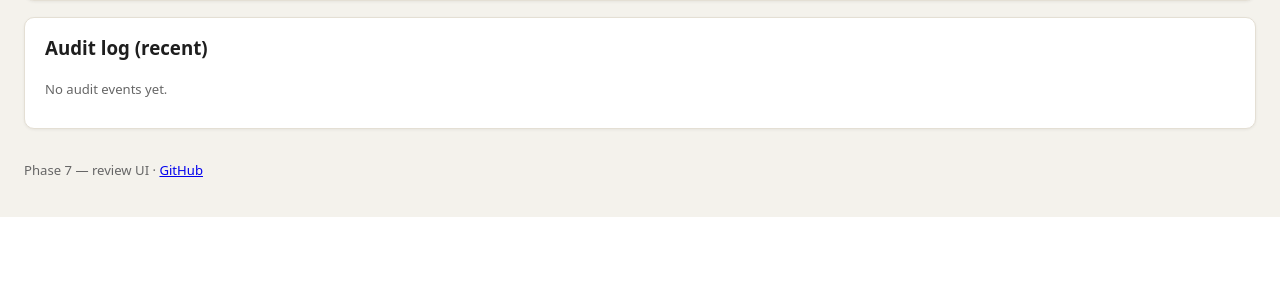
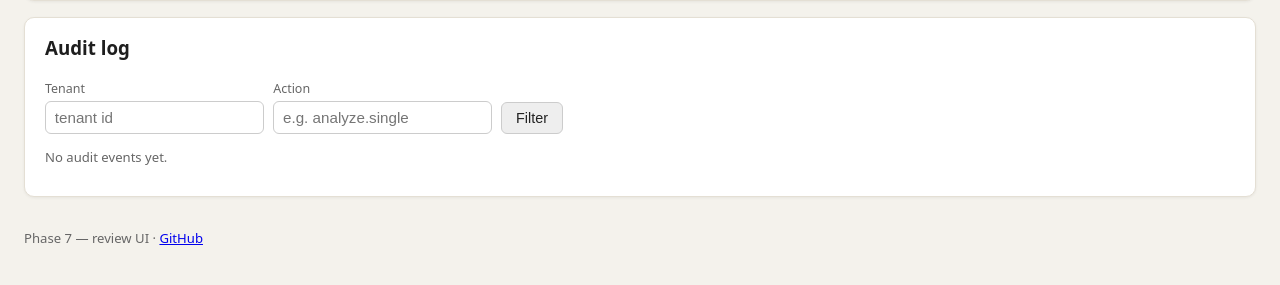
Before and after one commit to Ayyitskevin/argus, a FastAPI app: page /ui/saas/app/admin in a window 1280 px wide. Shown: the part 659-944 px from the top of the page. Before the commit the page ends 876 px from the top, so only its background shows below. Run offline with FastAPI, Linux system fonts and the light colour scheme; data that the repository does not hold is empty.

Commit message:
Tenant self-service keys, deploy smoke, ops polish
- Tenant API/UI for issue/revoke keys (cannot revoke session-only key)
- Compare runs link on SaaS tenant dashboard
- Rate-limit response headers (X-RateLimit-*)
- Admin audit log filters in console
- Optional SMTP for cap alert emails
- scripts/deploy-smoke.sh, scripts/backup-db.sh
- Prometheus alert rules example
- 110 tests passing

```diff
--- a/app/auth_context.py
+++ b/app/auth_context.py
@@ -9,6 +9,7 @@ from dataclasses import dataclass
 class AuthContext:
     is_admin: bool = False
     tenant: dict | None = None
+    api_key_id: str | None = None
 
     @property
     def tenant_id(self) -> str | None:
--- a/app/config.py
+++ b/app/config.py
@@ -91,6 +91,12 @@ CORS_ORIGINS = [
 
 CAP_WARNING_THRESHOLD = float(os.environ.get("ARGUS_CAP_WARNING_THRESHOLD", "0.8"))
 CAP_WEBHOOK_URL = os.environ.get("ARGUS_CAP_WEBHOOK_URL") or None
+CAP_ALERT_EMAIL = os.environ.get("ARGUS_CAP_ALERT_EMAIL") or None
+SMTP_HOST = os.environ.get("ARGUS_SMTP_HOST") or None
+SMTP_PORT = int(os.environ.get("ARGUS_SMTP_PORT", "587"))
+SMTP_USER = os.environ.get("ARGUS_SMTP_USER") or None
+SMTP_PASSWORD = os.environ.get("ARGUS_SMTP_PASSWORD") or None
+SMTP_FROM = os.environ.get("ARGUS_SMTP_FROM") or SMTP_USER
 STRUCTURED_LOGS = os.environ.get("ARGUS_STRUCTURED_LOGS", "true").lower() == "true"
 
 AUDIT_LOG_ENABLED = os.environ.get("ARGUS_AUDIT_LOG_ENABLED", "true").lower() == "true"
--- a/app/main.py
+++ b/app/main.py
@@ -1110,6 +1110,79 @@ def tenant_usage(ctx: AuthContext = Depends(require_bearer)):
     return metering.usage_snapshot(ctx.tenant_id)
 
 
+@app.get(
+    "/tenant/keys",
+    response_class=JSONResponse,
+    dependencies=[Depends(require_bearer)],
+    tags=["tenant"],
+    summary="List API keys for the authenticated tenant (metadata only)",
+)
+def tenant_list_keys(ctx: AuthContext = Depends(require_bearer)):
+    if not ctx.tenant:
+        return error("tenant API key required", 403)
+    keys = []
+    for row in db.list_tenant_keys(ctx.tenant_id):
+        item = dict(row)
+        item["is_current"] = item["id"] == ctx.api_key_id
+        keys.append(item)
+    return {"keys": keys}
+
+
+@app.post(
+    "/tenant/keys",
+    response_class=JSONResponse,
+    tags=["tenant"],
+    summary="Issue a new API key for the authenticated tenant",
+)
+def tenant_issue_key(
+    request: Request,
+    body: TenantKeyCreate,
+    ctx: AuthContext = Depends(require_bearer),
+):
+    if not ctx.tenant:
+        return error("tenant API key required", 403)
+    try:
+        issued = tenants.issue_api_key(ctx.tenant_id, label=body.label)
+    except TenantError as exc:
+        return error(str(exc), 400)
+    audit.record(
+        "tenant.key.issue",
+        request=request,
+        ctx=ctx,
+        tenant_id=ctx.tenant_id,
+        resource=issued["key_id"],
+    )
+    return issued
+
+
+@app.delete(
+    "/tenant/keys/{key_id}",
+    response_class=JSONResponse,
+    tags=["tenant"],
+    summary="Revoke an API key owned by the authenticated tenant",
+)
+def tenant_revoke_key(key_id: str, request: Request, ctx: AuthContext = Depends(require_bearer)):
+    if not ctx.tenant:
+        return error("tenant API key required", 403)
+    keys = {row["id"] for row in db.list_tenant_keys(ctx.tenant_id) if not row.get("revoked_at")}
+    if key_id not in keys:
+        return error("key not found", 404)
+    if key_id == ctx.api_key_id:
+        return error("cannot revoke the API key used for this request", 400)
+    if len(keys) <= 1:
+        return error("cannot revoke your only active API key", 400)
+    if not tenants.revoke_key(key_id):
+        return error("key already revoked", 409)
+    audit.record(
+        "tenant.key.revoke",
+        request=request,
+        ctx=ctx,
+        tenant_id=ctx.tenant_id,
+        resource=key_id,
+    )
+    return {"ok": True, "key_id": key_id, "revoked": True}
+
+
 @app.get("/admin/tenants", response_class=JSONResponse, dependencies=[Depends(require_admin)])
 def admin_list_tenants(active_only: bool = Query(False)):
     if not config.SAAS_MODE:
@@ -1194,10 +1267,14 @@ def admin_tenant_usage(tenant_id: str):
 
 
 @app.get("/admin/audit", response_class=JSONResponse, dependencies=[Depends(require_admin)])
-def admin_audit_log(tenant_id: Optional[str] = Query(None), limit: int = Query(50, ge=1, le=500)):
+def admin_audit_log(
+    tenant_id: Optional[str] = Query(None),
+    action: Optional[str] = Query(None),
+    limit: int = Query(50, ge=1, le=500),
+):
     if not config.SAAS_MODE:
         return error("ARGUS_SAAS_MODE is disabled", 404)
-    return {"events": db.list_audit_events(tenant_id=tenant_id, limit=limit)}
+    return {"events": db.list_audit_events(tenant_id=tenant_id, action=action, limit=limit)}
 
 
 @app.post("/admin/tenants/{tenant_id}/billing/checkout", response_class=JSONResponse, dependencies=[Depends(require_admin)])
@@ -1291,11 +1368,18 @@ def ui_saas_login_post(request: Request, api_token: str = Form(...)):
     return response
 
 
-@app.get("/ui/saas/app", response_class=HTMLResponse)
-def ui_saas_tenant_app(request: Request):
+def _tenant_ui_redirect(request: Request) -> AuthContext | RedirectResponse:
     ctx = _ui_saas_auth(request)
     if ctx is None or ctx.is_admin or not ctx.tenant:
         return RedirectResponse("/ui/saas/login", status_code=303)
+    return ctx
+
+
+@app.get("/ui/saas/app", response_class=HTMLResponse)
+def ui_saas_tenant_app(request: Request):
+    ctx = _tenant_ui_redirect(request)
+    if not isinstance(ctx, AuthContext):
+        return ctx
     usage = metering.usage_snapshot(ctx.tenant_id)
     recent = [
         dict(row)
@@ -1303,6 +1387,11 @@ def ui_saas_tenant_app(request: Request):
     ]
     tenant_jobs = [dict(row) for row in db.list_jobs(limit=10, tenant_id=ctx.tenant_id)]
     audit_events = db.list_audit_events(tenant_id=ctx.tenant_id, limit=15)
+    tenant_keys = []
+    for row in db.list_tenant_keys(ctx.tenant_id):
+        item = dict(row)
+        item["is_current"] = item["id"] == ctx.api_key_id
+        tenant_keys.append(item)
     return templates.TemplateResponse(
         request,
         "saas_dashboard.html",
@@ -1314,8 +1403,12 @@ def ui_saas_tenant_app(request: Request):
             cap_warnings=usage.get("warnings") or [],
             recent_runs=recent,
             tenant_jobs=tenant_jobs,
+            tenant_keys=tenant_keys,
+            current_key_id=ctx.api_key_id,
             audit_events=audit_events,
             billing_enabled=billing.billing_enabled(),
+            tenant_message="API key revoked." if request.query_params.get("keys_updated") else None,
+            tenant_error=request.query_params.get("keys_error"),
         ),
     )
 
@@ -1350,18 +1443,105 @@ def _admin_tenant_context(
     )
 
 
+@app.post("/ui/saas/app/keys")
+def ui_saas_tenant_issue_key(
+    request: Request,
+    label: Optional[str] = Form(None),
+):
+    ctx = _tenant_ui_redirect(request)
+    if not isinstance(ctx, AuthContext):
+        return ctx
+    try:
+        issued = tenants.issue_api_key(ctx.tenant_id, label=label.strip() if label else None)
+    except TenantError as exc:
+        return RedirectResponse(
+            f"/ui/saas/app?keys_error={quote_plus(str(exc))}",
+            status_code=303,
+        )
+    audit.record(
+        "tenant.key.issue",
+        request=request,
+        ctx=ctx,
+        tenant_id=ctx.tenant_id,
+        resource=issued["key_id"],
+    )
+    usage = metering.usage_snapshot(ctx.tenant_id)
+    recent = [dict(row) for row in db.list_recent_runs(limit=8, tenant_id=ctx.tenant_id)]
+    tenant_jobs = [dict(row) for row in db.list_jobs(limit=10, tenant_id=ctx.tenant_id)]
+    tenant_keys = []
+    for row in db.list_tenant_keys(ctx.tenant_id):
+        item = dict(row)
+        item["is_current"] = item["id"] == ctx.api_key_id
+        tenant_keys.append(item)
+    return templates.TemplateResponse(
+        request,
+        "saas_dashboard.html",
+        _ui_context(
+            title="Tenant dashboard",
+            portal_mode="tenant",
+            tenant=ctx.tenant,
+            usage=usage,
+            cap_warnings=usage.get("warnings") or [],
+            recent_runs=recent,
+            tenant_jobs=tenant_jobs,
+            tenant_keys=tenant_keys,
+            current_key_id=ctx.api_key_id,
+            audit_events=db.list_audit_events(tenant_id=ctx.tenant_id, limit=15),
+            billing_enabled=billing.billing_enabled(),
+            issued_api_key=issued["api_key"],
+        ),
+    )
+
+
+@app.post("/ui/saas/app/keys/{key_id}/revoke")
+def ui_saas_tenant_revoke_key(request: Request, key_id: str):
+    ctx = _tenant_ui_redirect(request)
+    if not isinstance(ctx, AuthContext):
+        return ctx
+    active = {
+        row["id"]
+        for row in db.list_tenant_keys(ctx.tenant_id)
+        if not row.get("revoked_at")
+    }
+    if key_id not in active:
+        return RedirectResponse("/ui/saas/app?keys_error=key+not+found", status_code=303)
+    if key_id == ctx.api_key_id:
+        return RedirectResponse(
+            "/ui/saas/app?keys_error=cannot+revoke+the+key+used+for+this+session",
+            status_code=303,
+        )
+    if len(active) <= 1:
+        return RedirectResponse("/ui/saas/app?keys_error=cannot+revoke+your+only+active+key", status_code=303)
+    if not tenants.revoke_key(key_id):
+        return RedirectResponse("/ui/saas/app?keys_error=key+already+revoked", status_code=303)
+    audit.record(
+        "tenant.key.revoke",
+        request=request,
+        ctx=ctx,
+        tenant_id=ctx.tenant_id,
+        resource=key_id,
+    )
+    return RedirectResponse("/ui/saas/app?keys_updated=1", status_code=303)
+
+
 @app.get("/ui/saas/app/admin", response_class=HTMLResponse)
 def ui_saas_admin_app(
     request: Request,
     created: Optional[str] = Query(None),
     error: Optional[str] = Query(None),
+    audit_tenant: Optional[str] = Query(None),
+    audit_action: Optional[str] = Query(None),
 ):
     ctx = _admin_ui_redirect(request)
     if not isinstance(ctx, AuthContext):
         return ctx
     tenant_rows = db.list_tenants()
     global_usage = db.global_usage_totals()
-    audit_events = db.list_audit_events(limit=25)
+    audit_events = db.list_audit_events(
+        tenant_id=audit_tenant or None,
+        action=audit_action or None,
+        limit=50,
+    )
     admin_message = f"Tenant {created} created." if created else None
     admin_error = error
     return templates.TemplateResponse(
@@ -1373,6 +1553,8 @@ def ui_saas_admin_app(
             tenants=tenant_rows,
             global_usage=global_usage,
             audit_events=audit_events,
+            audit_tenant=audit_tenant,
+            audit_action=audit_action,
             billing_enabled=billing.billing_enabled(),
             admin_message=admin_message,
             admin_error=admin_error,
--- a/app/tenants.py
+++ b/app/tenants.py
@@ -90,8 +90,8 @@ def issue_api_key(tenant_id: str, *, label: str | None = None) -> dict:
     }
 
 
-def resolve_api_key(raw_key: str | None) -> dict | None:
-    """Return tenant dict when raw_key matches an active tenant key."""
+def resolve_api_key(raw_key: str | None) -> tuple[dict, str] | None:
+    """Return (tenant dict, key_id) when raw_key matches an active tenant key."""
     if not raw_key or not raw_key.strip():
         return None
     raw_key = raw_key.strip()
@@ -105,7 +105,7 @@ def resolve_api_key(raw_key: str | None) -> dict | None:
     digest = _hash_key(raw_key)
     for candidate in db.find_tenant_by_key_prefix(prefix):
         if secrets.compare_digest(candidate["key_hash"], digest):
-            return candidate["tenant"]
+            return candidate["tenant"], candidate["key_id"]
     return None
 
 
--- a/templates/saas_dashboard.html
+++ b/templates/saas_dashboard.html
@@ -7,6 +7,9 @@
   th, td { text-align: left; padding: .45rem .5rem; border-bottom: 1px solid var(--line); }
   .stat { font-size: 1.4rem; font-weight: 700; color: var(--accent); }
   .warn-banner { background: #fff8e6; border: 1px solid #e8c96a; border-radius: 8px; padding: .6rem .85rem; margin-bottom: 1rem; }
+  .key-banner { background: #fff8e6; border: 1px solid #e8c96a; border-radius: 8px; padding: .75rem 1rem; margin-bottom: 1rem; }
+  .key-banner code { word-break: break-all; font-size: .82rem; }
+  .inline-form { display: inline; }
 </style>
 
 <div class="card">
@@ -18,6 +21,7 @@
       {% if portal_mode == 'admin' %}
       <a class="btn secondary" href="/ui/saas/app/admin">Refresh</a>
       {% else %}
+      <a class="btn secondary" href="/ui/compare">Compare runs</a>
       <a class="btn secondary" href="/ui/saas/billing">Billing</a>
       {% endif %}
       <form method="post" action="/ui/logout" style="display:inline"><button type="submit" class="secondary">Logout</button></form>
@@ -34,6 +38,18 @@
     <li class="small">{{ w.message }} ({{ w.pct }}%)</li>
     {% endfor %}
   </ul>
+</div>
+{% endif %}
+{% if tenant_message %}
+<p class="status-ok">{{ tenant_message }}</p>
+{% endif %}
+{% if tenant_error %}
+<p class="status-err">{{ tenant_error }}</p>
+{% endif %}
+{% if issued_api_key %}
+<div class="key-banner">
+  <p style="margin:0 0 .5rem"><strong>New API key — copy now</strong> (shown once)</p>
+  <code>{{ issued_api_key }}</code>
 </div>
 {% endif %}
 <div class="dash-grid">
@@ -72,6 +88,38 @@
   </table>
   {% else %}
   <p class="small">No runs yet — upload a photo above.</p>
+  {% endif %}
+  <p class="small" style="margin-top:.75rem"><a href="/ui/compare">Compare runs</a> — diff re-analyze score drift</p>
+</div>
+
+<div class="card">
+  <h3 style="margin-top:0">API keys</h3>
+  <form method="post" action="/ui/saas/app/keys" class="toolbar" style="margin-bottom:1rem">
+    <label>Label (optional)
+      <input type="text" name="label" placeholder="e.g. ci-bot">
+    </label>
+    <div><button type="submit">Issue new key</button></div>
+  </form>
+  {% if tenant_keys %}
+  <table>
+    <tr><th>Label</th><th>Created</th><th>Status</th><th></th></tr>
+    {% for k in tenant_keys %}
+    <tr>
+      <td>{{ k.label or '—' }}{% if k.is_current %} <span class="badge">current</span>{% endif %}</td>
+      <td class="small">{{ k.created_at }}</td>
+      <td>{% if k.revoked_at %}revoked{% else %}active{% endif %}</td>
+      <td>
+        {% if not k.revoked_at and not k.is_current %}
+        <form class="inline-form" method="post" action="/ui/saas/app/keys/{{ k.id }}/revoke">
+          <button type="submit" class="secondary" onclick="return confirm('Revoke this key?')">Revoke</button>
+        </form>
+        {% endif %}
+      </td>
+    </tr>
+    {% endfor %}
+  </table>
+  {% else %}
+  <p class="small">No keys listed.</p>
   {% endif %}
 </div>
 
@@ -160,7 +208,19 @@
 {% endif %}
 
 <div class="card">
-  <h3 style="margin-top:0">Audit log (recent)</h3>
+  <h3 style="margin-top:0">Audit log{% if portal_mode == 'admin' %}{% if audit_tenant or audit_action %} (filtered){% endif %}{% endif %}</h3>
+  {% if portal_mode == 'admin' %}
+  <form method="get" action="/ui/saas/app/admin" class="toolbar" style="margin-bottom:.75rem">
+    <label>Tenant
+      <input type="text" name="audit_tenant" value="{{ audit_tenant or '' }}" placeholder="tenant id">
+    </label>
+    <label>Action
+      <input type="text" name="audit_action" value="{{ audit_action or '' }}" placeholder="e.g. analyze.single">
+    </label>
+    <div><button type="submit" class="secondary">Filter</button></div>
+    {% if audit_tenant or audit_action %}<a class="btn secondary" href="/ui/saas/app/admin">Clear</a>{% endif %}
+  </form>
+  {% endif %}
   {% if audit_events %}
   <table>
     <tr><th>Time</th><th>Actor</th><th>Action</th><th>Status</th></tr>
```
Also changed, not shown: app/auth.py (+4 -3 lines), app/cap_alerts.py (+34 -1 lines), app/rate_limit.py (+36 -16 lines), docs/prometheus-alerts.example.yml (added, +32 -0 lines), tests/test_tenant_self_service.py (added, +132 -0 lines), 3 other files.
